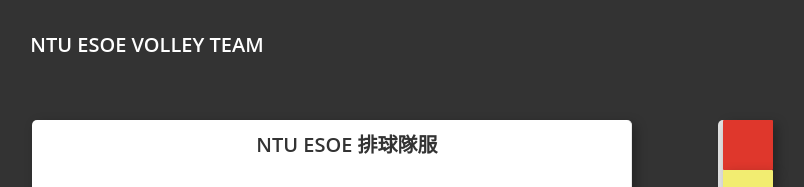
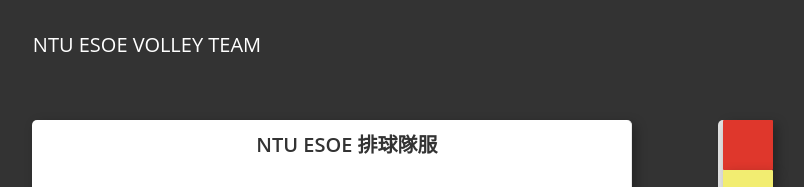
Before and after one commit to Mike-Zheng/NTUESOE-VolleyBallTeam, a website: page index.html in a window 1280 px wide. Shown: the top 187 px of the page, without its empty margins (43-847 px from the left). Drawn offline with Linux system fonts and the light colour scheme; grey boxes are pictures that could not be loaded; a web font is replaced by a local one.

Commit message:
re update

```diff
--- a/scss/miz.scss
+++ b/scss/miz.scss
@@ -36,7 +36,7 @@
     h4 {
         font-size: 20px;
         text-align: center;
-        font-weight: 600;
+        // font-weight: 600;
         line-height: 10px;
         color: #FFF;
     }
```
Also changed, not shown: css/miz.css.
